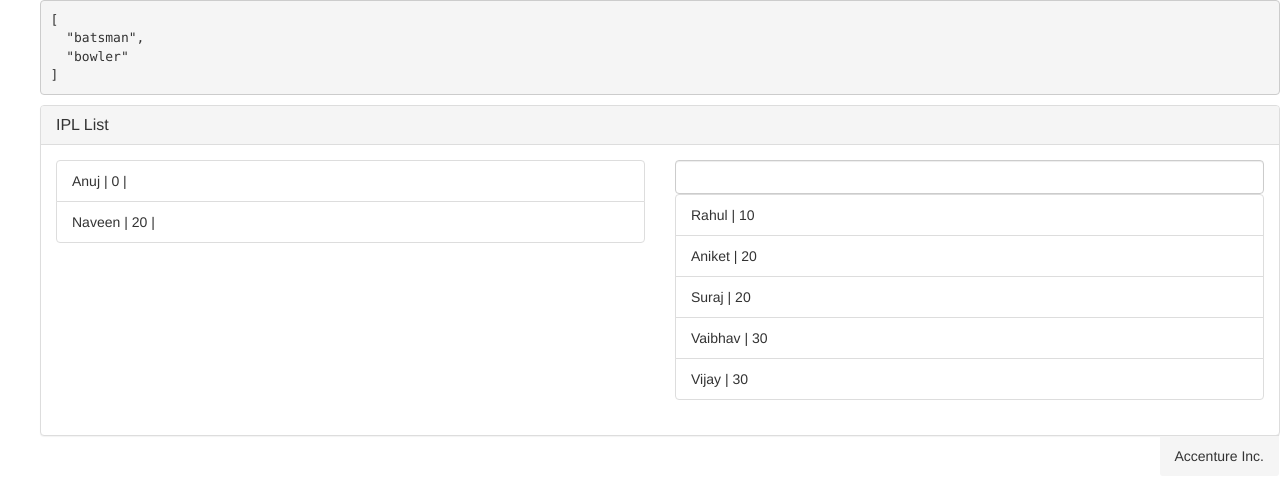
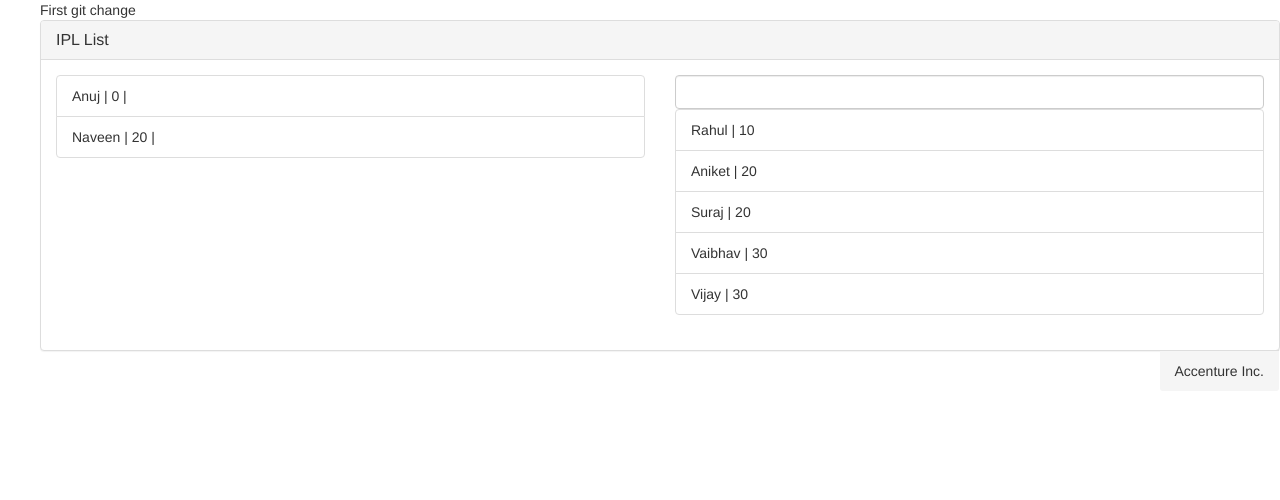
Before and after one commit to rahul0004/ipl_ui, a plain HTML site: page index.html in a window 1280 px wide. Drawn offline with nearby package versions, Linux system fonts and the light colour scheme; files whose address does not match are found by name.

Commit message:
added an message in html

```diff
--- a/index.html
+++ b/index.html
@@ -18,8 +18,8 @@
 
 <body ng-app="demo">
     <dir ng-controller="listCtrl">
-    	<pre>{{ user.allowedTypes | json }}</pre>
-        <div class="panel panel-default">
+    	First git change
+		<div class="panel panel-default">
             <div class="panel-heading">
                 <h3 class="panel-title">IPL List</h3>
             </div>
```
